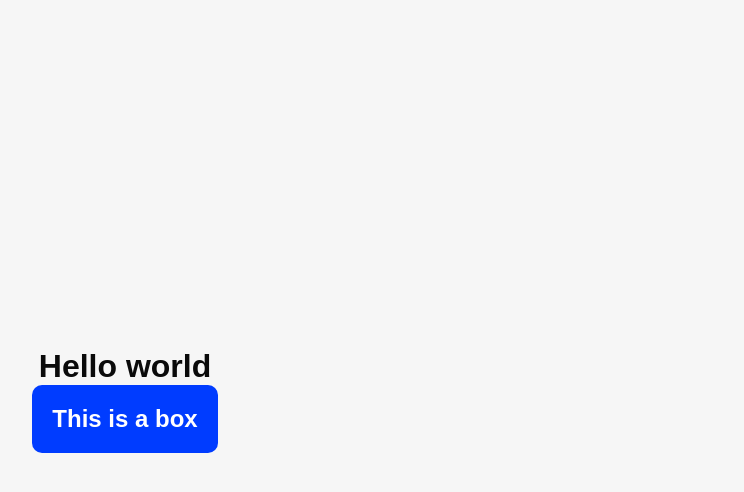
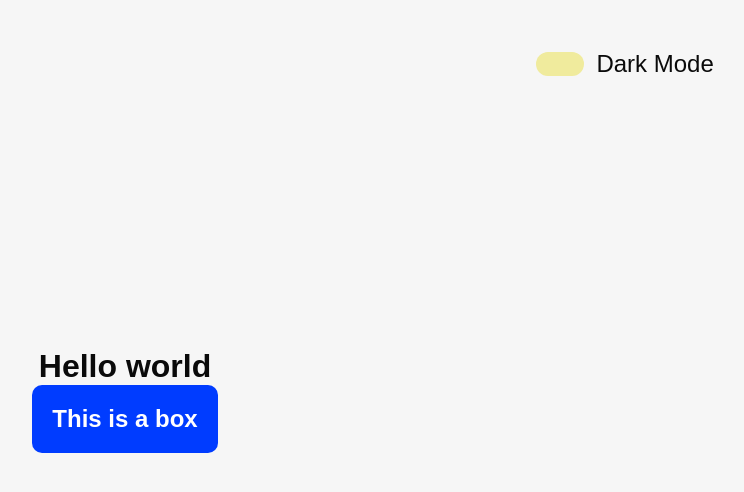
Before and after one commit to Tulasijoshua/react-darkmode, a React (Vite) app: page / in a window 1280 px wide. Shown: the top 492 px of the page, without its empty margins (515-1259 px from the left). Built offline with nearby package versions, Linux system fonts and the light colour scheme.

Commit message:
Feat: toggle styling

```diff
--- a/src/App.jsx
+++ b/src/App.jsx
@@ -1,10 +1,15 @@
 import React, { useState } from 'react'
 import './App.css'
+import Toggle from './components/Toggle';
 
 const App = () => {
   const [isDark, setIsDark] = useState(false);
   return (
     <div className='App' data-theme={isDark ? "dark" : "light"}>
+      <Toggle
+        isChecked={isDark}
+        handleChange={() => setIsDark(!isDark)}
+      />
       <h1 className='title'>Hello world</h1>
       <div className='box'>
         <h2>This is a box</h2>
--- a/src/components/Toggle.css
+++ b/src/components/Toggle.css
@@ -0,0 +1,33 @@
+.toggle-container {
+    position: absolute;
+    top: 2em;
+    right: 2em;
+}
+
+.toggle {
+    visibility: hidden;
+}
+
+.toggle + label {
+    display: flex;
+    align-items: center;
+    font-size: 1.5em;
+    cursor: pointer;
+    color: var(--primary-text-color);
+}
+
+.toggle + label::before {
+    content: "";
+    height: 1em;
+    width: 2em;
+    border-radius: 1em;
+    background-color: var(--toggle-bg);
+    margin-right: 0.5em;
+}
+
+.toggle + label::after {
+    content: "";
+    height: 0.8em;
+    width: 0.8em;
+    border-radius: 1em;
+}
```
